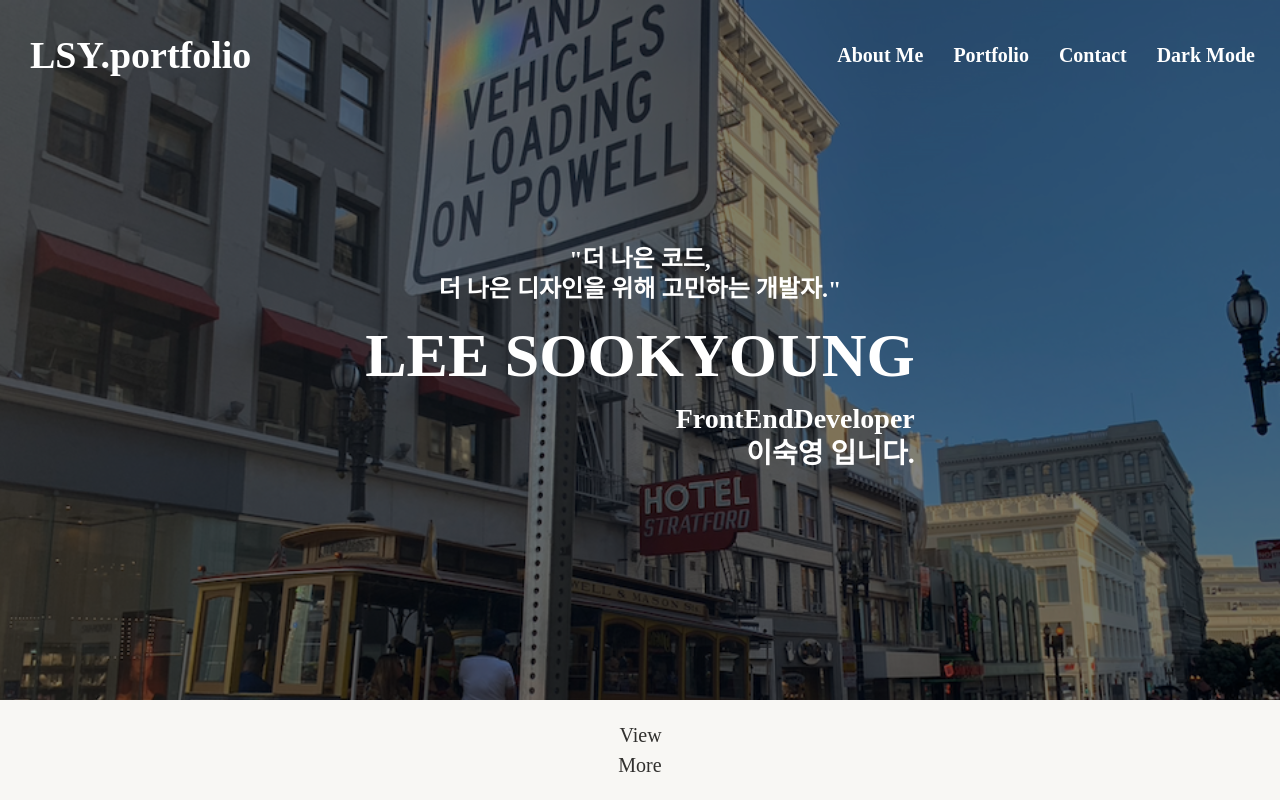
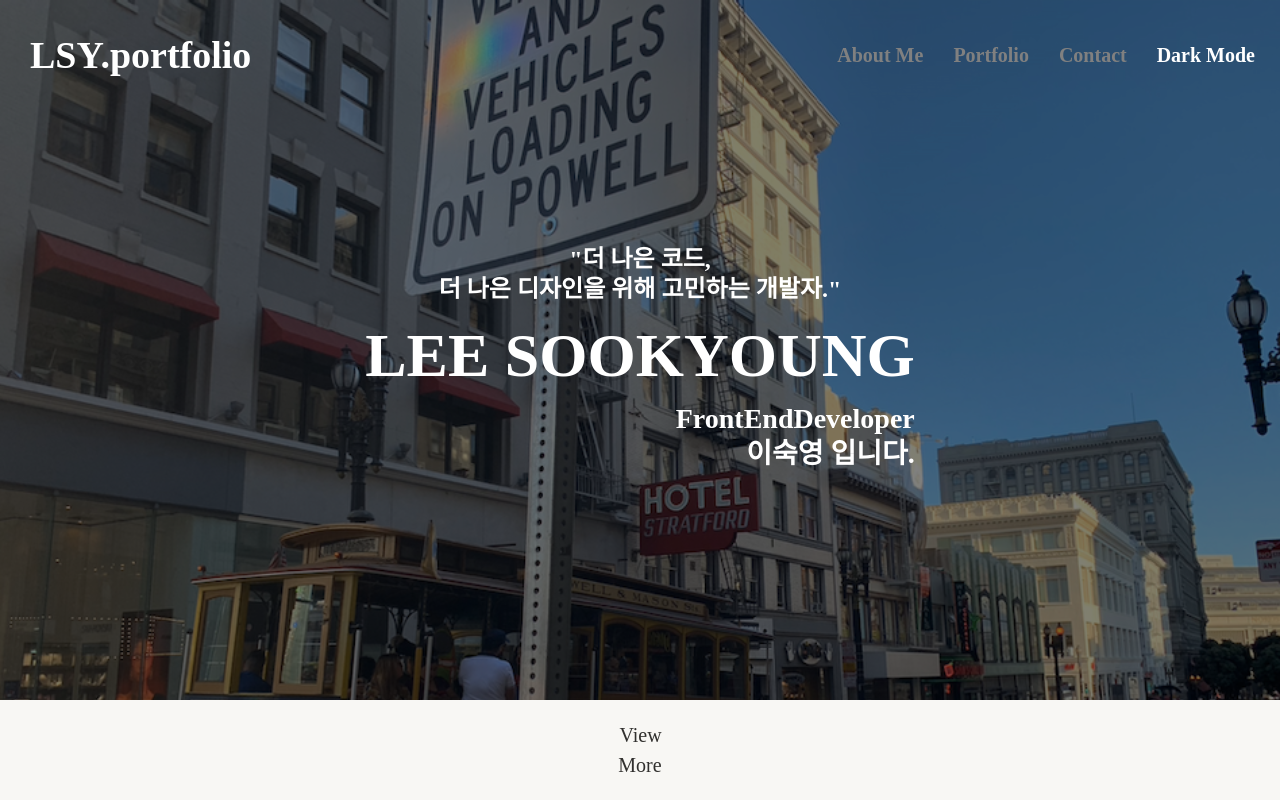
Before and after one commit to 22sook00/portfolio, a React (Create React App) app: page / in a window 1280 px wide. Shown: the top 800 px of the page. Built offline with nearby package versions, Linux system fonts and the light colour scheme; a web font is replaced by a local one.

Commit message:
scroll 기능추가

```diff
--- a/package.json
+++ b/package.json
@@ -10,6 +10,7 @@
     "react": "^17.0.2",
     "react-dom": "^17.0.2",
     "react-scripts": "4.0.3",
+    "react-scroll": "^1.8.4",
     "react-spring": "^9.3.0",
     "styled-components": "^5.3.1",
     "styled-reset": "^4.3.4",
--- a/src/App.js
+++ b/src/App.js
@@ -17,12 +17,10 @@ function App() {
       <ThemeProvider>
         <GlobalStyle />
         <AppLayout>
-
           <Landing/>
           <Intro/>
           <Portfolio/>
           <Contact/>
-
           <Footer/>
         </AppLayout>
       </ThemeProvider>
--- a/src/Common/Nav/Nav.js
+++ b/src/Common/Nav/Nav.js
@@ -1,5 +1,6 @@
 import React from 'react'
 import {NavContainer,Navs,NavUl,NavLi} from './StyledNav'
+import { Link } from "react-scroll"
 import { useTheme } from '../../Context/themeProvider'
 import { Title } from '../../Theme/GlobalStyle';
 
@@ -11,12 +12,49 @@ function Nav({ toggle, mode }) {
   return (
 
     <NavContainer theme = {ThemeMode[0]}>
+
+      <Link
+        activeClass="active"
+        to="main"
+        spy={true}
+        smooth={true}
+        offset={-70}
+        duration={500}>
       <Title>LSY.portfolio</Title>
+      </Link>
+
       <Navs>
         <NavUl>
+        <Link
+        activeClass="active"
+        to="aboutme"
+        spy={true}
+        smooth={true}
+        offset={-70}
+        duration={500}>
           <NavLi>About Me</NavLi>
+        </Link>
+
+        <Link
+        activeClass="active"
+        to="portfolio"
+        spy={true}
+        smooth={true}
+        offset={-70}
+        duration={500}>
           <NavLi>Portfolio</NavLi>
+          </Link>
+
+        <Link
+        activeClass="active"
+        to="contact"
+        spy={true}
+        smooth={true}
+        offset={-70}
+        duration={500}>
           <NavLi>Contact</NavLi>
+        </Link>
+
           <NavLi onClick={toggle} mode={mode}>
             {ThemeMode[0] === 'light' ? 'Dark Mode' : 'White Mode'}
             <div className = {mode === 'dark' ? 'toggle-container toggle--checked' : 'toggle-container'}/>
--- a/src/Components/Contact/ContactContainer.js
+++ b/src/Components/Contact/ContactContainer.js
@@ -3,7 +3,7 @@ import {Wrapper,Title} from '../../Theme/GlobalStyle'
 
 function ContactContainer() {
   return (
-    <Wrapper>
+    <Wrapper id = 'contact'>
       <Title>Contact</Title>
     </Wrapper>
   )
--- a/src/Components/Intro/IntroContainer.js
+++ b/src/Components/Intro/IntroContainer.js
@@ -4,7 +4,7 @@ import {Wrapper,FlexBox,Title} from '../../Theme/GlobalStyle'
 
 function IntroContainer() {
   return (
-    <Wrapper>
+    <Wrapper id = 'aboutme'>
       <Title>About Me</Title>
       <TextBox>
         <H2>공항 지상직에서 프론트엔드 개발자로,</H2>
--- a/src/Components/Landing/LandingContainer.js
+++ b/src/Components/Landing/LandingContainer.js
@@ -8,7 +8,7 @@ function LandingContainer() {
   const ThemeMode = useTheme();
 
   return (
-    <LandingWrapper theme = {ThemeMode[0]}>
+    <LandingWrapper theme = {ThemeMode[0]} id="main">
       <FlexBox col className = 'flex'>
         <TextBox>
           <H3>"더 나은 코드, <br/>더 나은 디자인을 위해 고민하는 개발자."</H3>
--- a/src/Components/Portfolio/PortfolioContainer.js
+++ b/src/Components/Portfolio/PortfolioContainer.js
@@ -29,7 +29,7 @@ function PortfolioContainer() {
   }
 
   return (
-    <PortfolioWrapper theme = {ThemeMode[0]}>
+    <PortfolioWrapper theme = {ThemeMode[0]} id ='portfolio'>
     <Wrapper>
       <Title>Portfolio</Title>
       <SkillsContainer
```
Also changed, not shown: 1 other file (tests, documents, lock files or other folders).
